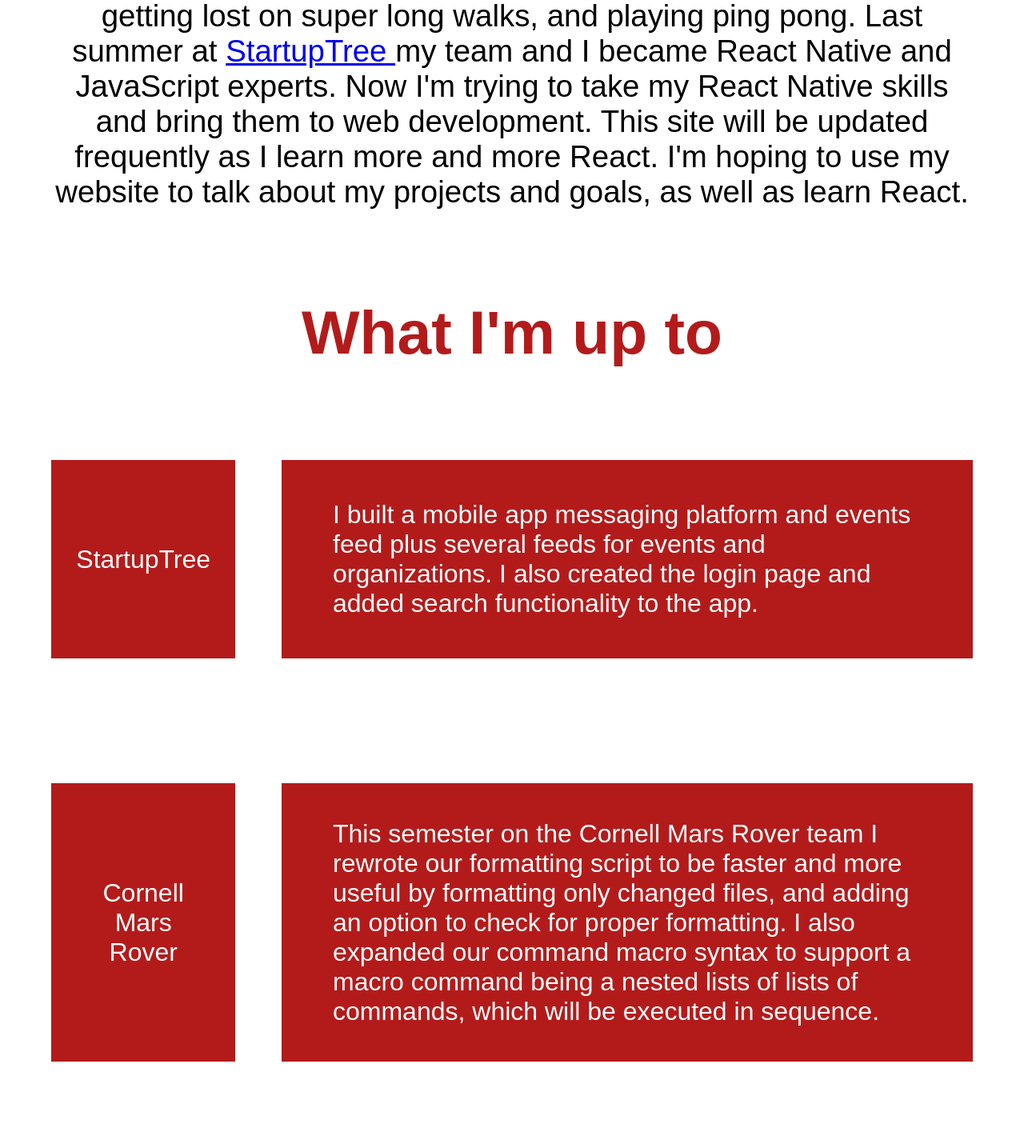
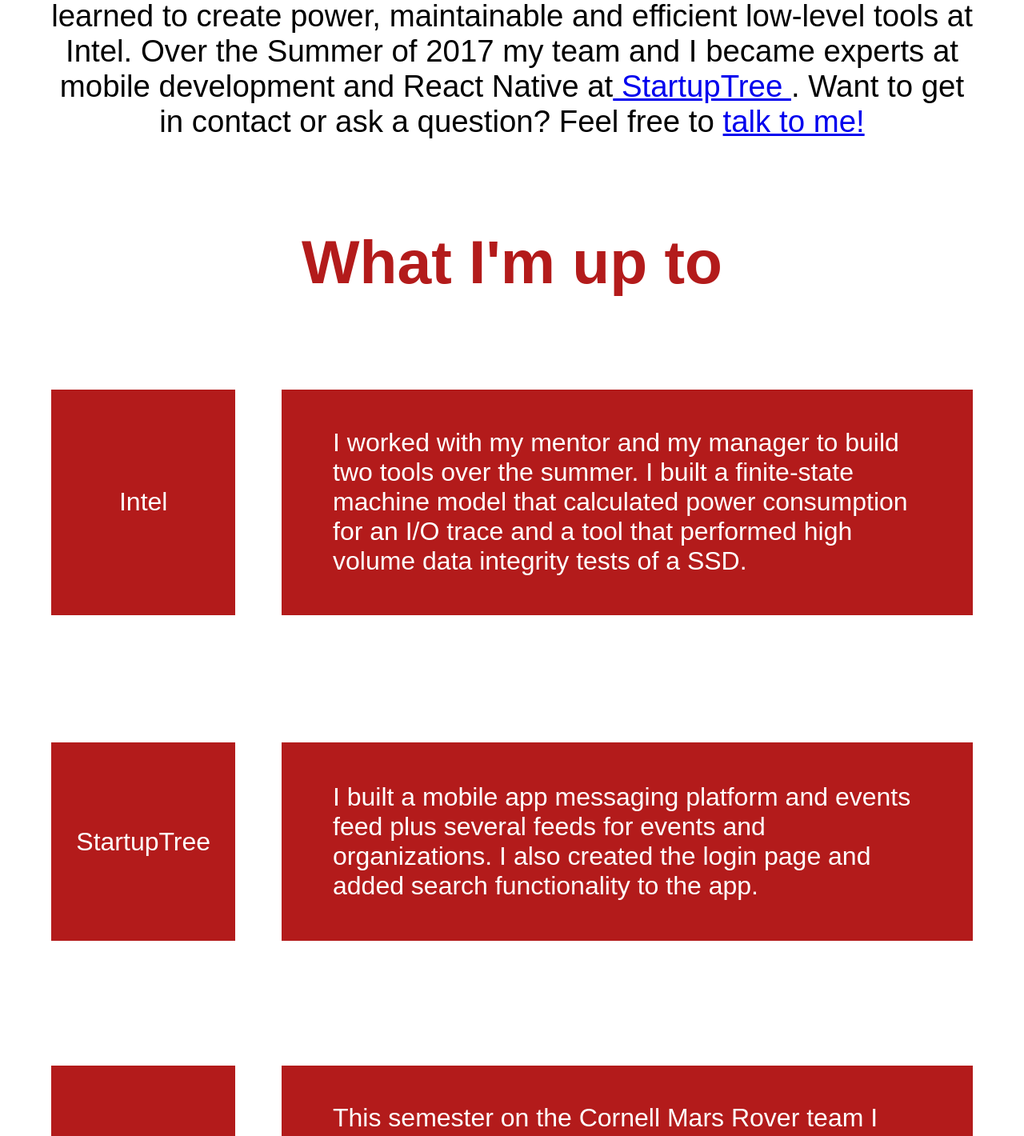
Before and after one commit to alexanderGGreenberg/me, a React (Create React App) app: page / in a window 1280 px wide. Shown: the part 1140-2560 px from the top of the page at 80% size. Built offline with nearby package versions, Linux system fonts and the light colour scheme.

Commit message:
Update for new semester

```diff
--- a/src/AboutMe.js
+++ b/src/AboutMe.js
@@ -8,20 +8,15 @@
       <div>
         <header id="aboutme--wrapper">
           <h1>About Me</h1>
-          <p id= "aboutme--par">
-            Hey! I'm a Sophomore at Cornell studying Computer Science.  I'm an overnight oats addict
-            and technology lover.  I love learning new skills, getting lost on super long walks,
-            and playing ping pong.  Last summer at <a href="https://startuptree.co/"> StartupTree </a>
-            my team and I became React Native and JavaScript experts.  Now I'm trying to take my
-            React Native skills and bring them to web development.  This site will be updated
-            frequently as I learn more and more React.  I'm hoping to use my website to talk
-            about my projects and goals, as well as learn React.
-          </p>
-
+            <p id = "aboutme--par">
+              Hey! I'm a Junior at Cornell studying Computer Science.  I care a lot about making intuitive and impactful software.
+              Last Summer I learned to create power, maintainable and efficient low-level tools at Intel.
+              Over the Summer of 2017 my team and I became experts at mobile development and React Native at
+              <a href="https://startuptree.co/"> StartupTree </a>.  Want to get in contact or ask a question?
+              Feel free to <a href="mailto:agg73@cornell.edu">talk to me!</a>
+            </p>
         </header>
       </div>
-
-
     );
   }
 }
--- a/src/Experience.js
+++ b/src/Experience.js
@@ -9,25 +9,31 @@
         <header id= 'experience--wrapper'>
           <h1 id= "experience--title">What I'm up to</h1>
             <ExperienceCard
+              title = 'Intel'
+              description = 'I worked with my mentor and my manager to build two tools
+              over the summer. I built a finite-state machine model that calculated
+              power consumption for an I/O trace and a tool that performed high volume
+              data integrity tests of a SSD.'>
+            </ExperienceCard>
+            <ExperienceCard
               title = 'StartupTree'
               description = 'I built a mobile app messaging platform and events feed
-              plus several feeds for events and organizations.  I also created the
+              plus several feeds for events and organizations. I also created the
               login page and added search functionality to the app.'>
             </ExperienceCard>
             <ExperienceCard
               title = 'Cornell Mars Rover'
-              description = 'This semester on the Cornell Mars Rover team I rewrote our
-              formatting script to be faster and more useful by formatting only changed files,
-              and adding an option to check for proper formatting.  I also
-              expanded our command macro syntax to support a macro command being a nested
-              lists of lists of commands, which will be executed in sequence.'>
+              description = 'This semester on the Cornell Mars Rover team I have been working
+              on optimizing our Docker container creation process. My project achieves a
+              speedup of 62.4 times by running a container in detached mode and attaching
+              onto this container whenever a container is requested.'>
             </ExperienceCard>
             <ExperienceCard
               title = 'CS 3410 Course Staff'
-              description = 'Next semester I will be working as a TA on the Computer
+              description = 'For the last two semesters I have been working as a TA on the Computer
               System Organization and Programming (CS 3410) course staff.  CS 3410
               covers essential topics such as processor design and pipelining,
-              virtual memory, and C programming.  As a TA I will be holding office hours,
+              virtual memory, and C programming. As a TA I will be holding office hours,
               helping lead a discussion section, and grading student work.'>
             </ExperienceCard>
             <ExperienceCard
@@ -39,9 +45,9 @@
             </ExperienceCard>
             <ExperienceCard
               title = 'Open Source Cornell'
-              description = 'This year I joined Open Source Cornell.  Next semester, as
-              president, some of my responsibilities will be handling the website, and
-              maintaining the Cornell CS wiki.'>
+              description = 'Last year I joined Open Source Cornell. As
+              president, I handle the Cornell CS wiki and chair weekly meetings and
+              work sessions.'>
             </ExperienceCard>
           </header>
       </div>
```
